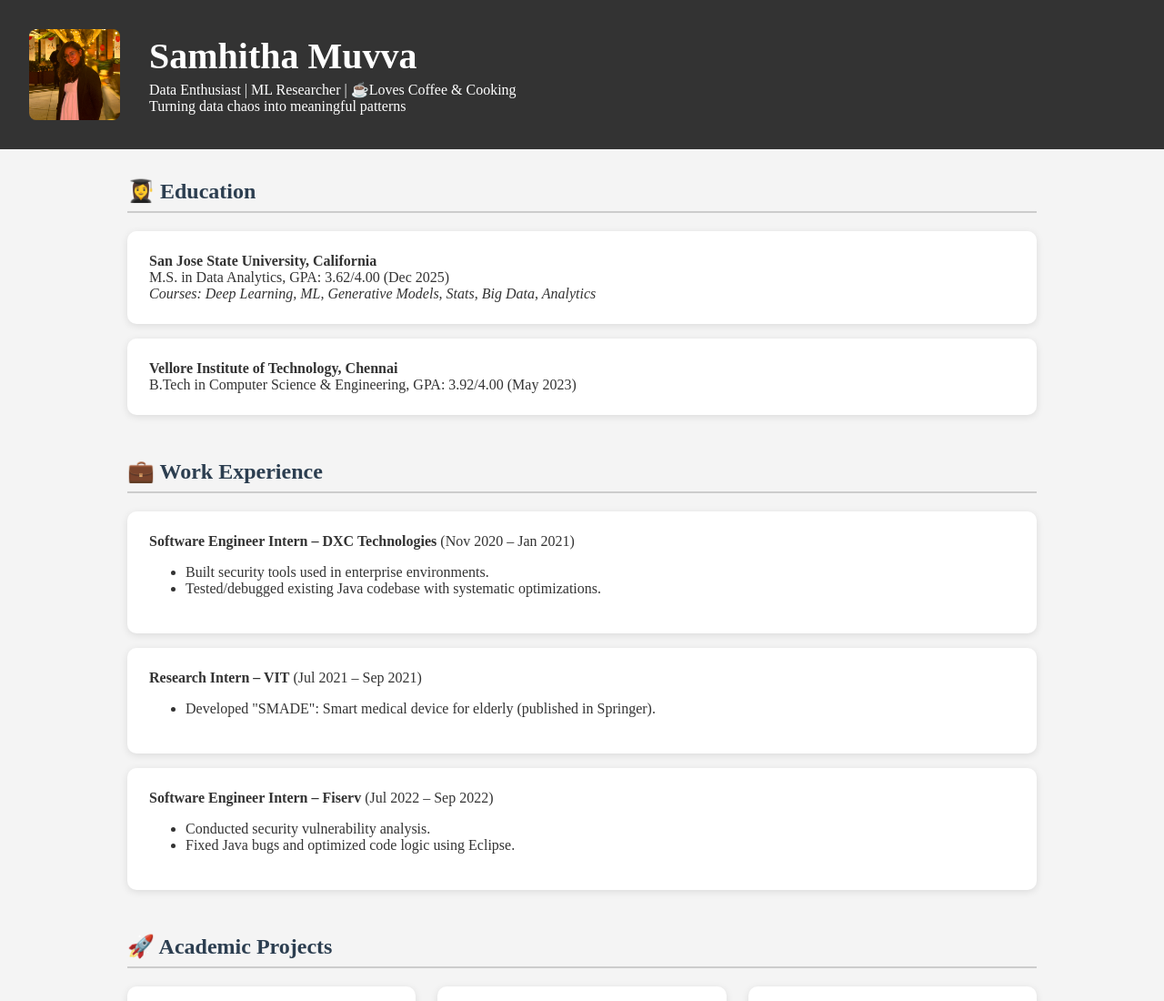
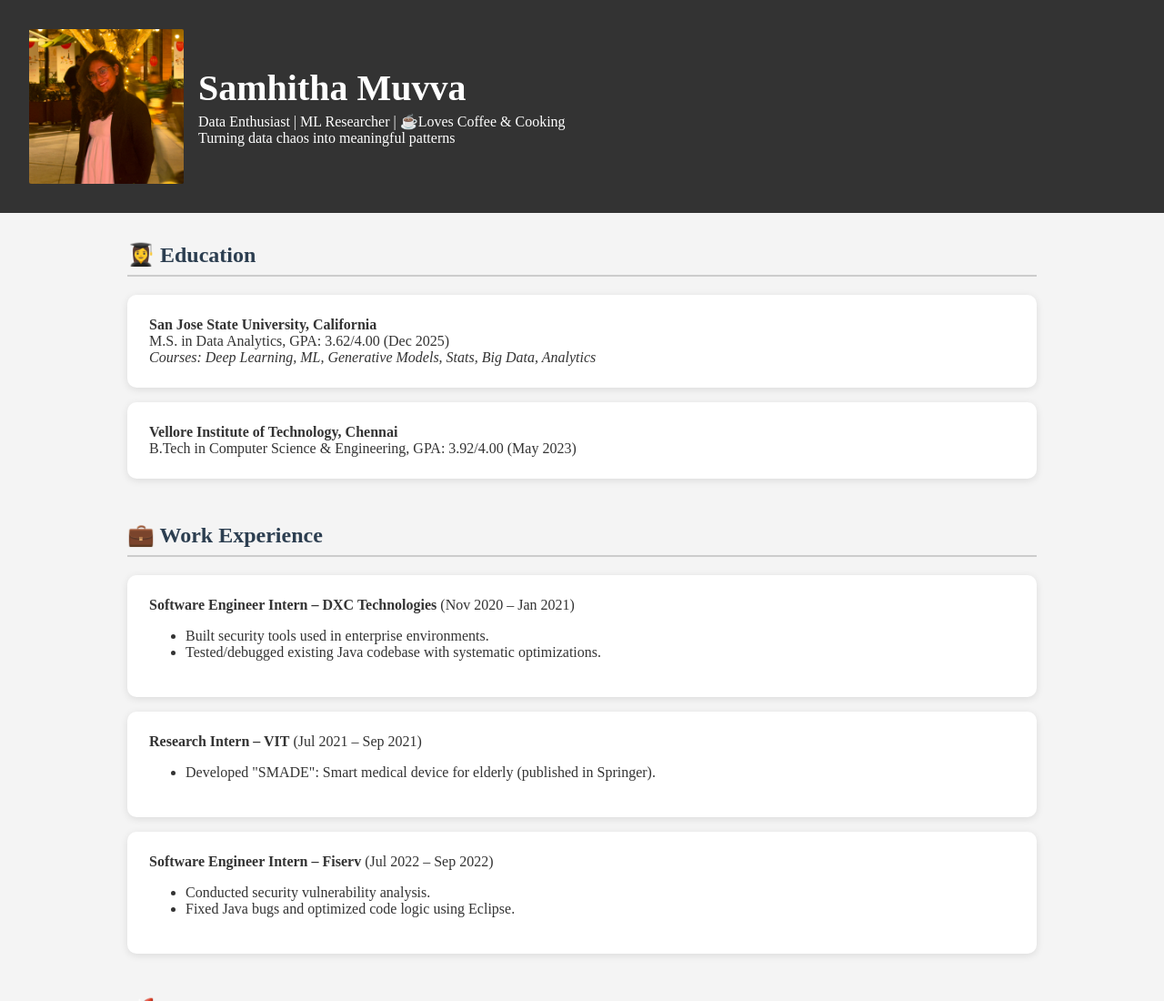
Before and after one commit to samhithamuvva/Portfolio, a plain HTML site: page index.html in a window 1280 px wide. Shown: the top 1100 px of the page at 91% size. Drawn offline with Linux system fonts and the light colour scheme.

Commit message:
Update index.html

```diff
--- a/index.html
+++ b/index.html
@@ -20,11 +20,11 @@
       align-items: center;
     }
     header img {
-      width: 100px;
-      height: 100px;
+      width: 170px;
+      height: 170px;
       object-fit: cover;
-      border-radius: 8px;
-      margin-right: 2rem;
+      border-radius: 2px;
+      margin-right: 1rem;
     }
     header div {
       flex: 1;
```
